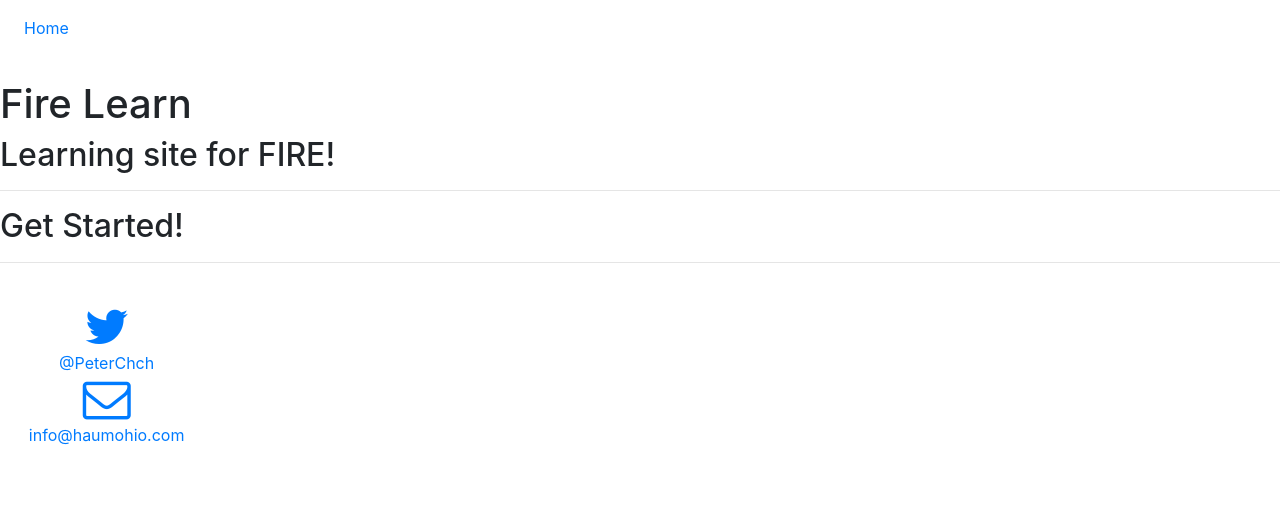
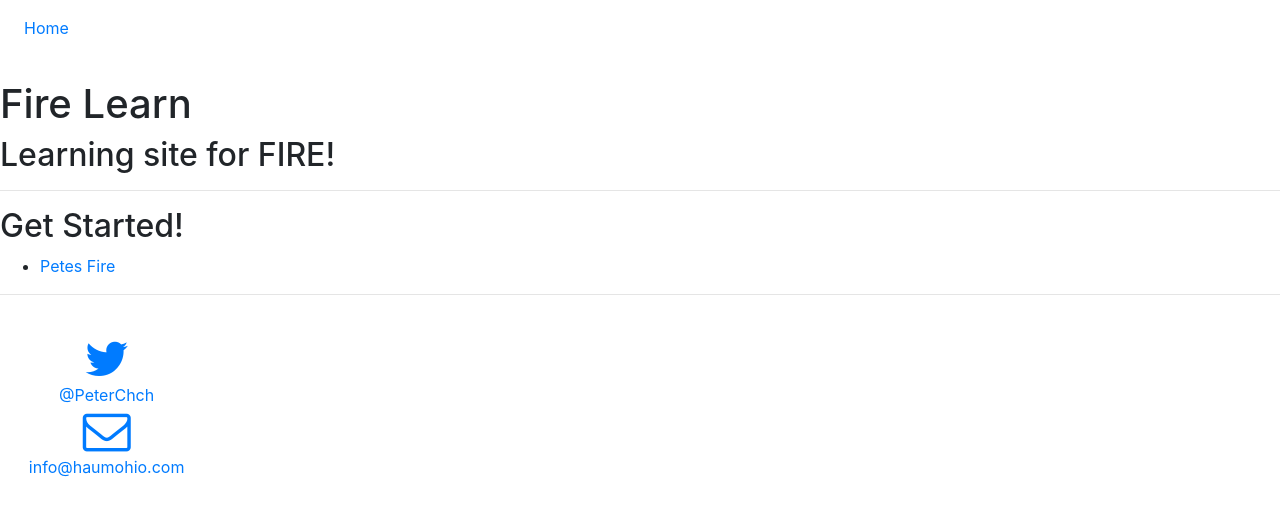
Before and after one commit to firelearn/firelearn.github.io, a Jekyll site: the page built from index.md, in a window 1280 px wide. Shown: the top 516 px of the page. Built offline with Jekyll 4.4.1, drawn with Linux system fonts in a browser that asks for light colours; nearby versions of some CDN libraries; comment, search, counter and statistics services are not loaded.

Commit message:
Add link to sample

```diff
--- a/index.md
+++ b/index.md
@@ -9,13 +9,7 @@ layoutclass: default
 ---
 
 ## Get Started!
-{% assign sorted_pages = site.pages | sort: 'url' | where: 'layout', 'lesson' %}
-{% for sect in sorted_pages  %}
-{% assign sect_parts_size =  sect.url | split: '/' | size %}
-{% if sect_parts_size == 2 %}
 
-* [{{sect.title}}]({{sect.url | relative_url}})
-{% endif %}
-{% endfor %}
+- [Petes Fire](PeteFire)
 
 ---
```
